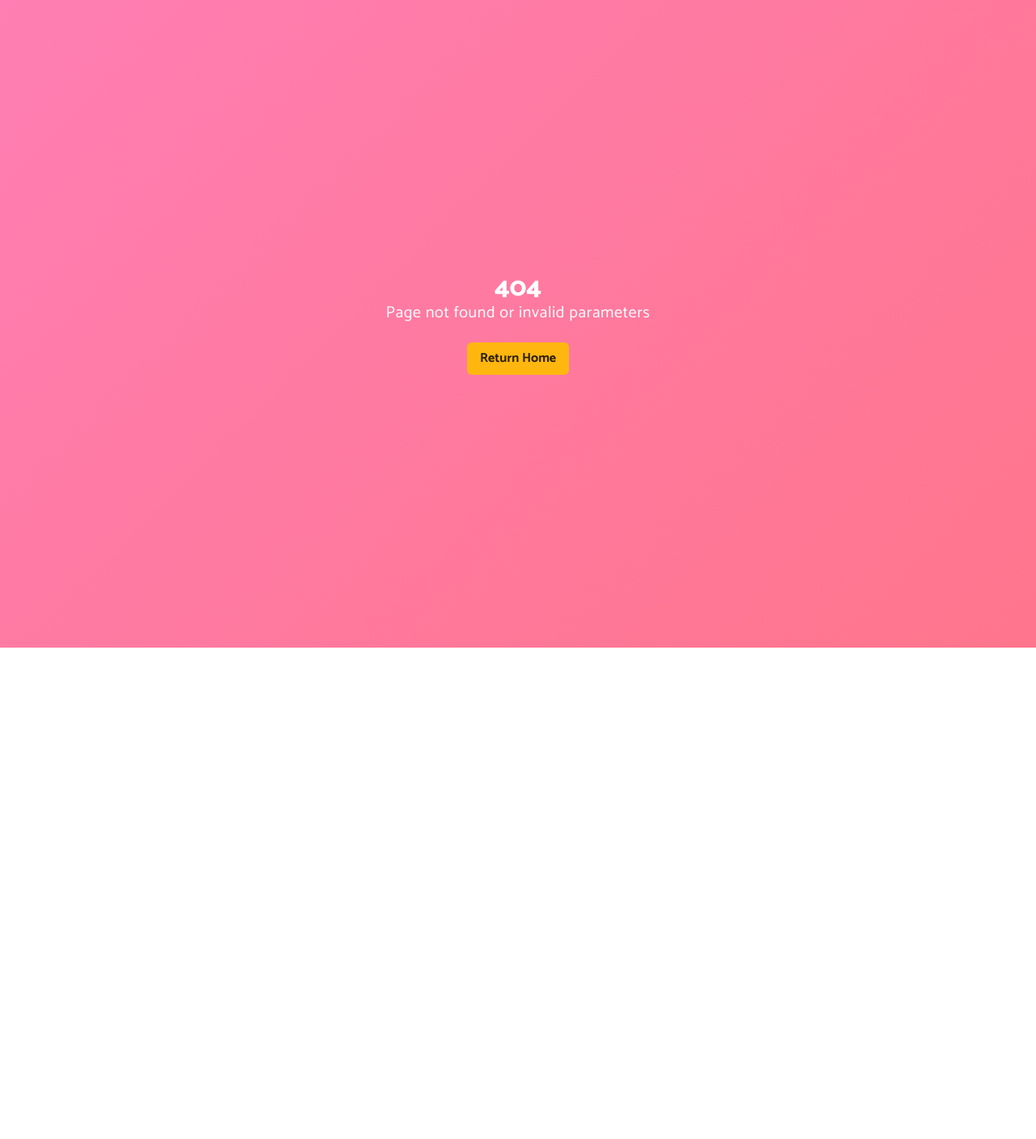
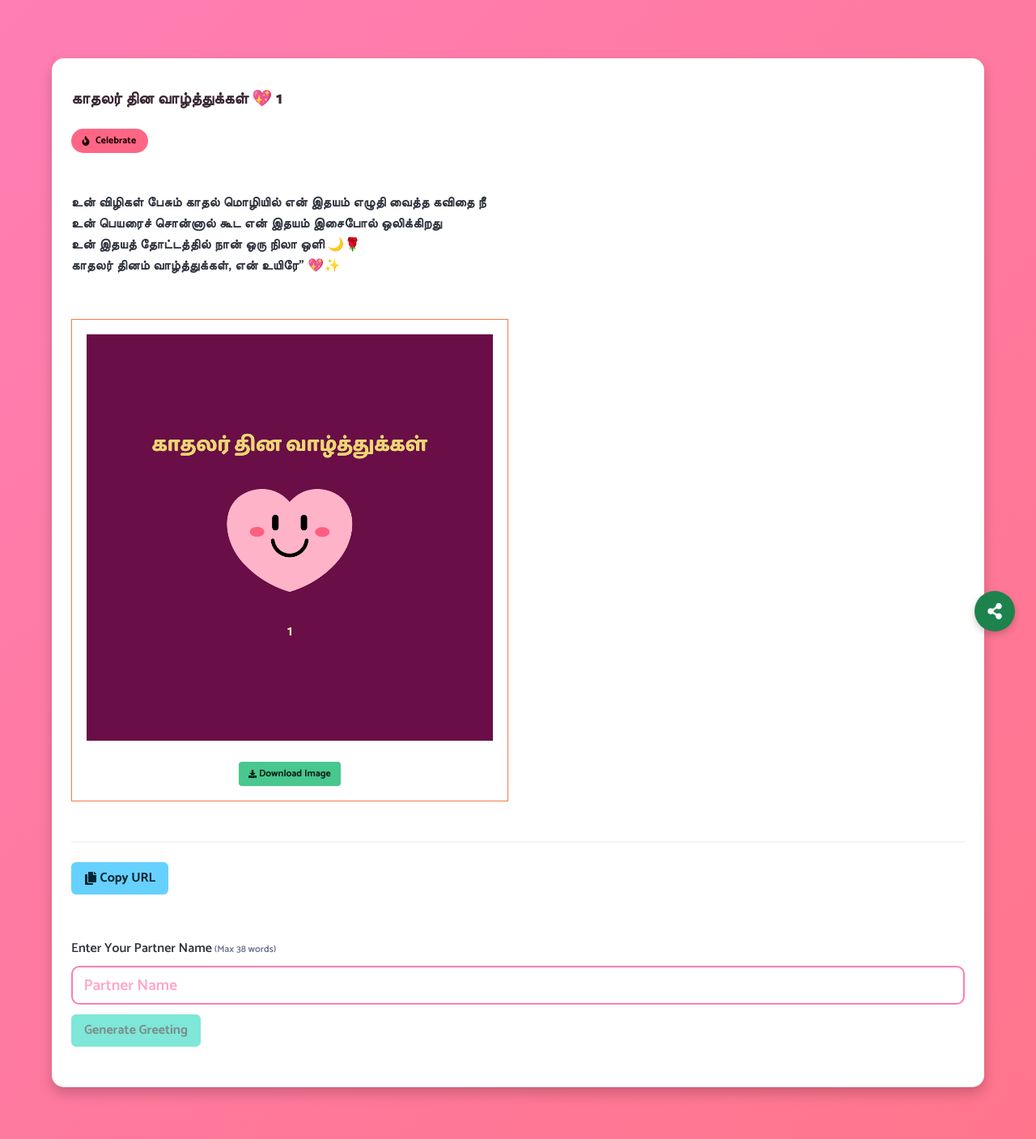
Before and after one commit to mskian/react-custom-wishes, a React (Vite) app: page /love/1 in a window 1280 px wide. Before the commit this address had no page. Shown: the whole page at 81% size. Before the commit the page ends 800 px from the top, so only its background shows below. Built offline with nearby package versions, Linux system fonts and the light colour scheme.

Commit message:
Lover's day greeting

```diff
--- a/src/main.jsx
+++ b/src/main.jsx
@@ -5,6 +5,7 @@ import App from './App'
 import HomePage from './HomePage'
 import GreetingPage from './GreetingPage'
 import ErrorPage from './ErrorPage'
+import Love from "./pages/Love";
 import './index.css'
 
 const router = createBrowserRouter([
@@ -14,7 +15,8 @@ const router = createBrowserRouter([
     errorElement: <ErrorPage />,
     children: [
       { index: true, element: <HomePage /> },
-      { path: "/wish/:slug", element: <GreetingPage /> }
+      { path: "/wish/:slug", element: <GreetingPage /> },
+      { path: "/love/:slug", element: <Love /> }
     ]
   }
 ])
--- /dev/null
+++ b/src/pages/Love.jsx
@@ -0,0 +1,222 @@
+import { useEffect, useState } from 'react'
+import { useParams, useNavigate } from 'react-router-dom'
+import sanitizeHtml from 'sanitize-html'
+import slugify from 'slugify'
+import { FaCopy, FaWhatsapp, FaTelegram, FaShareAlt, FaTimes } from "react-icons/fa";
+import ImageCanvas from "../ImageCanvas";
+import Confetti from '../Confetti';
+
+export default function GreetingPage() {
+  const { slug } = useParams()
+  const navigate = useNavigate()
+  const [name, setName] = useState('')
+  const [isValid, setIsValid] = useState(true)
+  const [copyStatus, setCopyStatus] = useState({ text: 'Copy Text', url: 'Copy URL' })
+  const [isOpen, setIsOpen] = useState(false);
+  const [userInput, setUserInput] = useState('');
+  const [inputError, setInputError] = useState('');
+  const [showSuccess, setShowSuccess] = useState(false);
+
+  useEffect(() => {
+    try {
+      const cleanSlug = slugify(slug, {
+        replacement: '-',
+        remove: /[*+~.()'"!:@]/g,
+        lower: true,
+        strict: false
+      })
+
+      if (slug !== cleanSlug) {
+        navigate(`/love/${cleanSlug}`, { replace: true })
+        return
+      }
+
+      const rawName = cleanSlug.split('-').join(' ')
+      const cleanName = sanitizeHtml(rawName)
+
+      if (cleanName.length > 38) {
+        throw new Error('Invalid input length')
+      }
+
+      setName(cleanName)
+      setIsValid(true)
+      setShowSuccess(true)
+      const timer = setTimeout(() => setShowSuccess(false), 3000)
+      return () => clearTimeout(timer)
+    // eslint-disable-next-line no-unused-vars
+    } catch (error) {
+      setIsValid(false)
+      navigate('/love/your-name', { replace: true })
+    }
+  }, [slug, navigate])
+
+  useEffect(() => {
+    if (name) {
+      document.title = `${name}'s காதலர் தின வாழ்த்துக்கள் 💖`
+      document.querySelector('meta[name="description"]').setAttribute(
+        'content',
+        `A special காதலர் தின வாழ்த்துக்கள் 💖 for you ${name}.`
+      )
+      document.querySelector('link[rel="canonical"]').setAttribute('href', window.location.href)
+    }
+  }, [name])
+
+  const validateInput = (input) => {
+    const trimmed = input.trim()
+    if (!trimmed) return 'Please enter a name to generate greeting'
+    if (trimmed.length > 38) return 'Maximum 38 characters allowed'
+    const wordCount = trimmed.split(/\s+/).filter(word => word).length
+    if (wordCount > 38) return 'Maximum 38 words allowed'
+    return ''
+  }
+
+  const handleInputChange = (e) => {
+    const value = e.target.value
+    setUserInput(value)
+    setInputError(validateInput(value))
+  }
+
+  const handleSubmit = (e) => {
+    e.preventDefault()
+    const error = validateInput(userInput)
+    if (error) return setInputError(error)
+
+    const formattedSlug = slugify(userInput.trim(), {
+      replacement: '-',
+      lower: true,
+      strict: false
+    })
+    navigate(`/love/${formattedSlug}`)
+    window.location.reload()
+  }
+
+  const handleCopy = async (type) => {
+    try {
+      const statusKey = type === 'text' ? 'text' : 'url'
+      setCopyStatus(prev => ({ ...prev, [statusKey]: '✅ Copied' }))
+
+      if (type === 'url') {
+        await navigator.clipboard.writeText(window.location.href)
+      }
+
+      setTimeout(() => {
+        setCopyStatus(prev => ({ ...prev, [statusKey]: type === 'text' ? 'Copy Text' : 'Copy URL' }))
+      }, 2000)
+    // eslint-disable-next-line no-unused-vars
+    } catch (error) {
+      setCopyStatus({ text: 'Failed!', url: 'Failed!' })
+    }
+  }
+
+  if (!isValid) return null;
+
+  const imageURL = "/love.png";
+  const overlayText = `${name}`;
+  const shareURL = encodeURIComponent(window.location.href);
+  const shareText = encodeURIComponent(`A special காதலர் தின வாழ்த்துக்கள் 💖 for you ${name}`);
+
+  return (
+    <>
+      <div className="card mt-5 mb-4">
+        <div className="card-content">
+        {showSuccess && (
+            <div className="notification is-success is-light">
+              Greeting successfully updated ✨
+            </div>
+          )}
+          <h1 className="title is-5 mb-4 mt-4">
+            காதலர் தின வாழ்த்துக்கள் 💖 {name}
+          </h1>
+          <Confetti key={name} />
+          <br />
+          <p className="wish-content has-text-dark">
+            உன் விழிகள் பேசும் காதல் மொழியில் என் இதயம் எழுதி வைத்த கவிதை நீ <br />
+            உன் பெயரைச் சொன்னால் கூட என் இதயம் இசைபோல் ஒலிக்கிறது <br />
+            உன் இதயத் தோட்டத்தில் நான் ஒரு நிலா ஒளி 🌙🌹 <br />
+            <b>காதலர் தினம் வாழ்த்துக்கள், என் உயிரே&quot; 💖✨</b>
+          </p>
+          <br /><br />
+          <ImageCanvas image={imageURL} text={overlayText} />
+          <br /><hr />
+          <div className="field is-grouped">
+            <button
+              className="button is-info"
+              onClick={() => handleCopy('url')}
+              type="button"
+              aria-label="Copy share URL"
+            >
+              <FaCopy />&nbsp;
+              <span>{copyStatus.url}</span>
+            </button>
+          </div>
+          <br />
+          <form onSubmit={handleSubmit} className="mt-4" noValidate>
+            <div className="field">
+              <label htmlFor="partnerName" className="label has-text-dark">
+                Enter Your Partner Name
+                <span className="has-text-grey is-size-7"> (Max 38 words)</span>
+              </label>
+              <div className="control">
+                <input
+                  id="partnerName"
+                  type="text"
+                  className={`input ${inputError ? 'is-danger' : ''}`}
+                  placeholder="Partner Name"
+                  value={userInput}
+                  onChange={handleInputChange}
+                  aria-invalid={!!inputError}
+                  aria-describedby="inputError"
+                />
+              </div>
+              {inputError && (
+                <p id="inputError" className="help is-danger">
+                  {inputError}
+                </p>
+              )}
+            </div>
+            <div className="control">
+              <button
+                type="submit"
+                className="button is-primary"
+                disabled={!!inputError || !userInput.trim()}
+              >
+                Generate Greeting
+              </button>
+            </div>
+          </form>
+          <br />
+        </div>
+      </div>
+      <div className={`floating-share-bar ${isOpen ? "open" : ""}`}>
+        <button
+          className="toggle-button"
+          onClick={() => setIsOpen(!isOpen)}
+          aria-label={isOpen ? "Close share menu" : "Open share menu"}
+        >
+          {isOpen ? <FaTimes size={20} /> : <FaShareAlt size={20} />}
+        </button>
+
+        <div className="share-buttons">
+          <a
+            href={`https://api.whatsapp.com/send?text=${shareText} - ${shareURL}`}
+            target="_blank"
+            rel="noopener noreferrer"
+            className="button is-success is-rounded"
+            aria-label="Share via WhatsApp"
+          >
+            <FaWhatsapp size={22} />
+          </a>
+          <a
+            href={`https://t.me/share/url?url=${shareURL}&text=${shareText}`}
+            target="_blank"
+            rel="noopener noreferrer"
+            className="button is-info is-rounded"
+            aria-label="Share via Telegram"
+          >
+            <FaTelegram size={22} />
+          </a>
+        </div>
+      </div>
+    </>
+  )
+}
```
Also changed, not shown: public/love.png (added).
